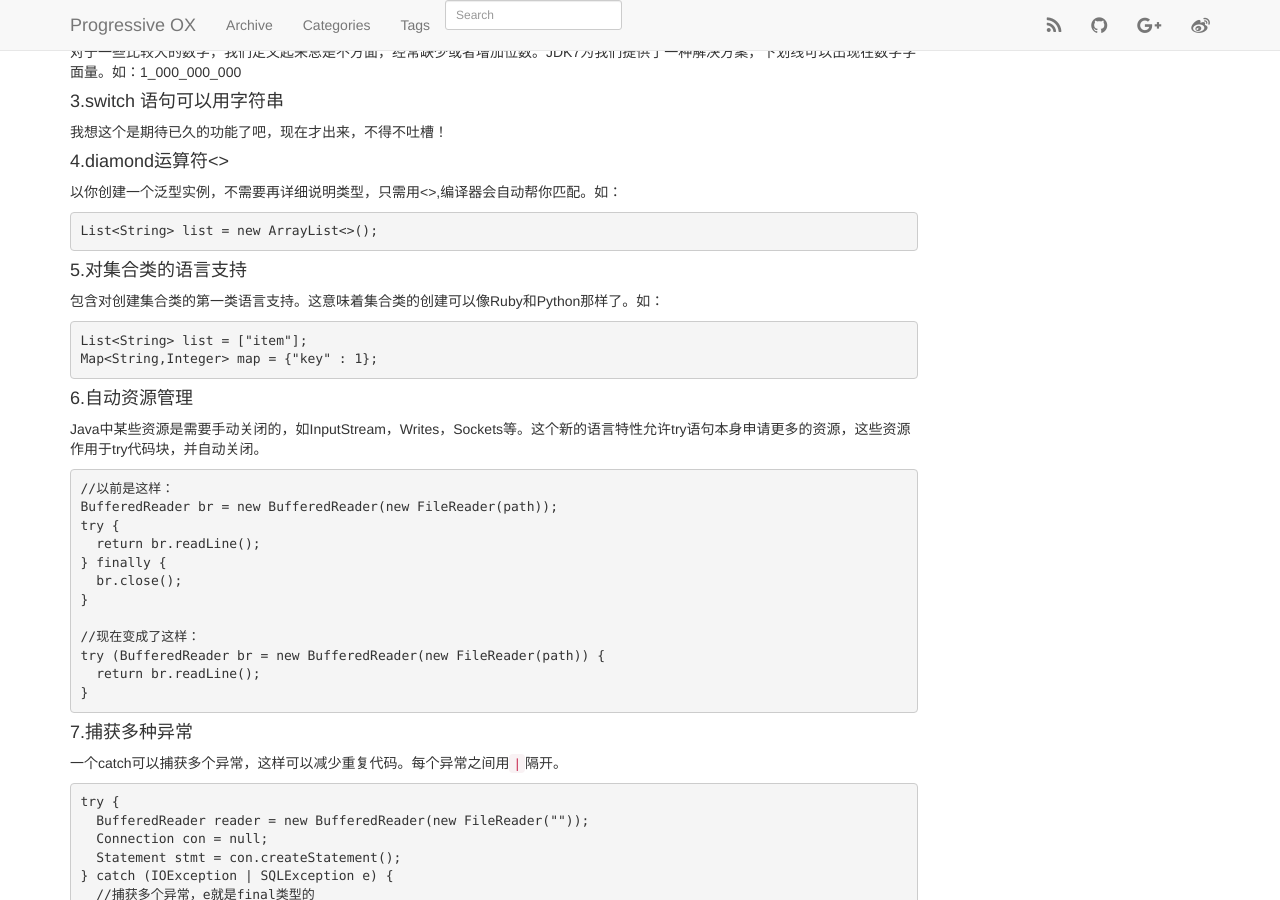
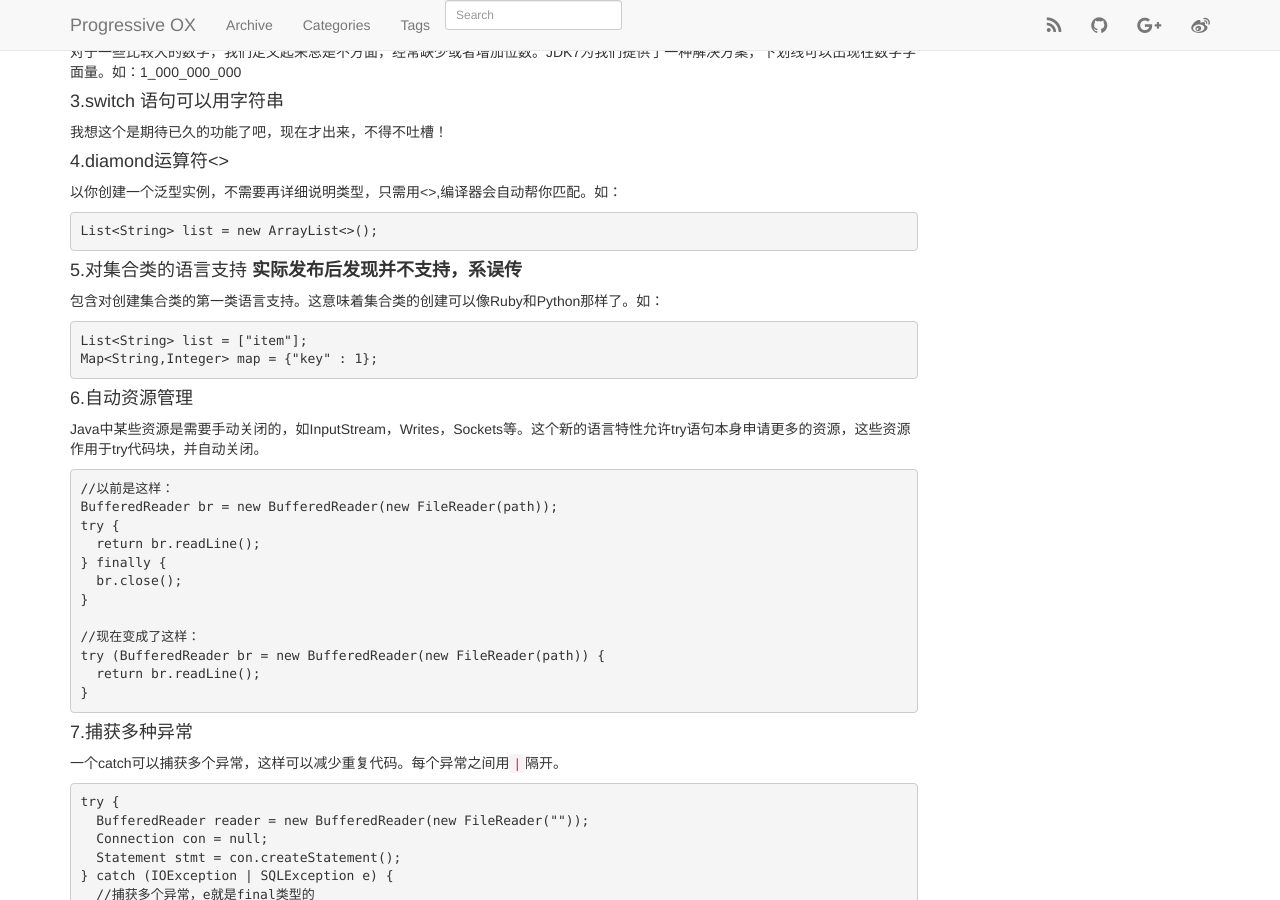
Before and after one commit to ChengYuanjian/chengyuanjian2.github.io, a Jekyll site: the page built from _posts/2014-08-26-jdk-new-features.md, in a window 1280 px wide and 900 px high, scrolled down 1178 px. Built offline with Jekyll 4.4.1, drawn with Linux system fonts in a browser that asks for light colours; nearby versions of some CDN libraries; Markdown is read by kramdown in place of the engine named in the settings; comment, search, counter and statistics services are not loaded.

Commit message:
Update 2014-08-26-jdk-new-features.md

```diff
--- a/_posts/2014-08-26-jdk-new-features.md
+++ b/_posts/2014-08-26-jdk-new-features.md
@@ -82,7 +82,7 @@ JDK7开始，终于可以用二进制来表示整数(byte,short,int和long)。
 List<String> list = new ArrayList<>();
 {% endhighlight %}
 
-####5.对集合类的语言支持
+####5.对集合类的语言支持 **实际发布后发现并不支持，系误传**
 
 包含对创建集合类的第一类语言支持。这意味着集合类的创建可以像Ruby和Python那样了。如：
 
```
